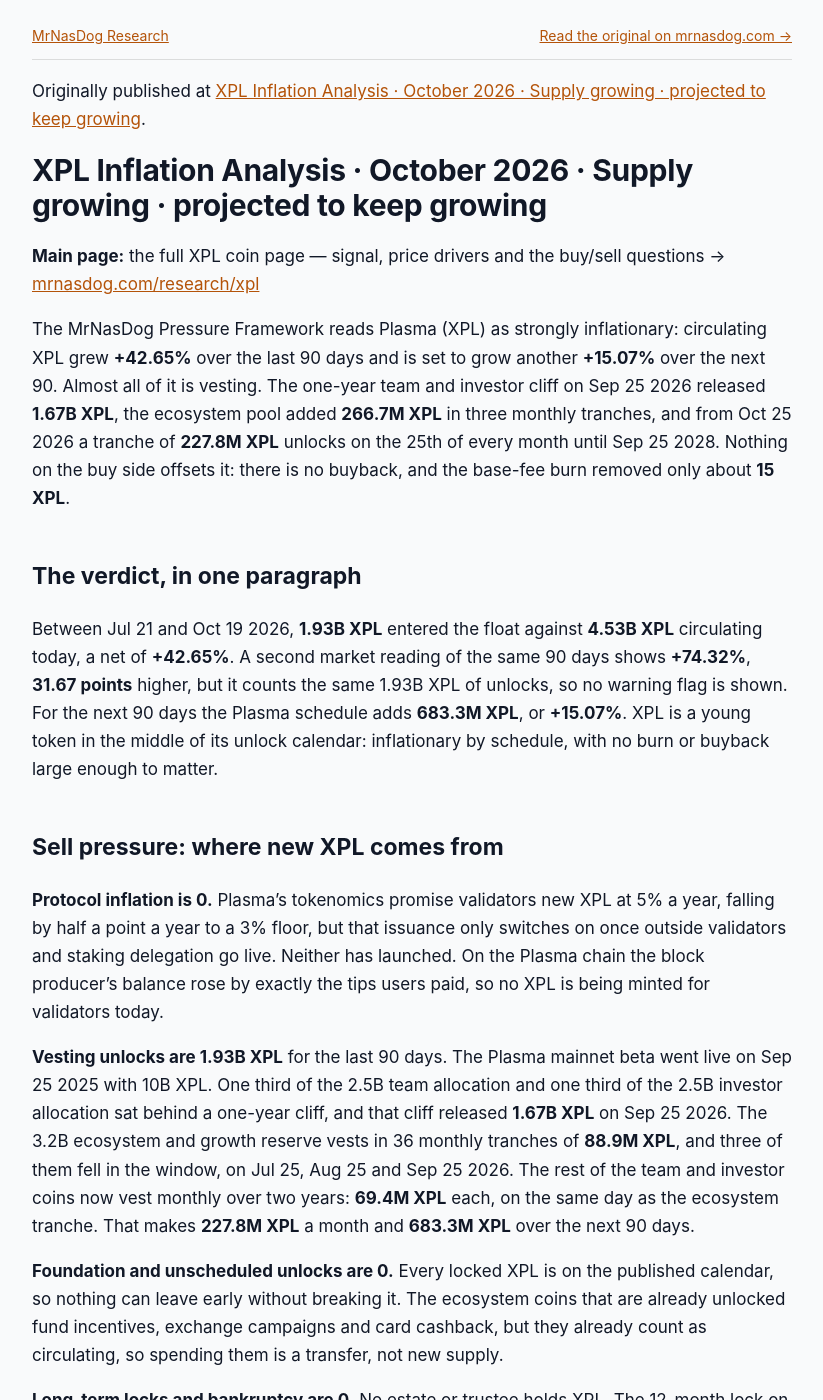
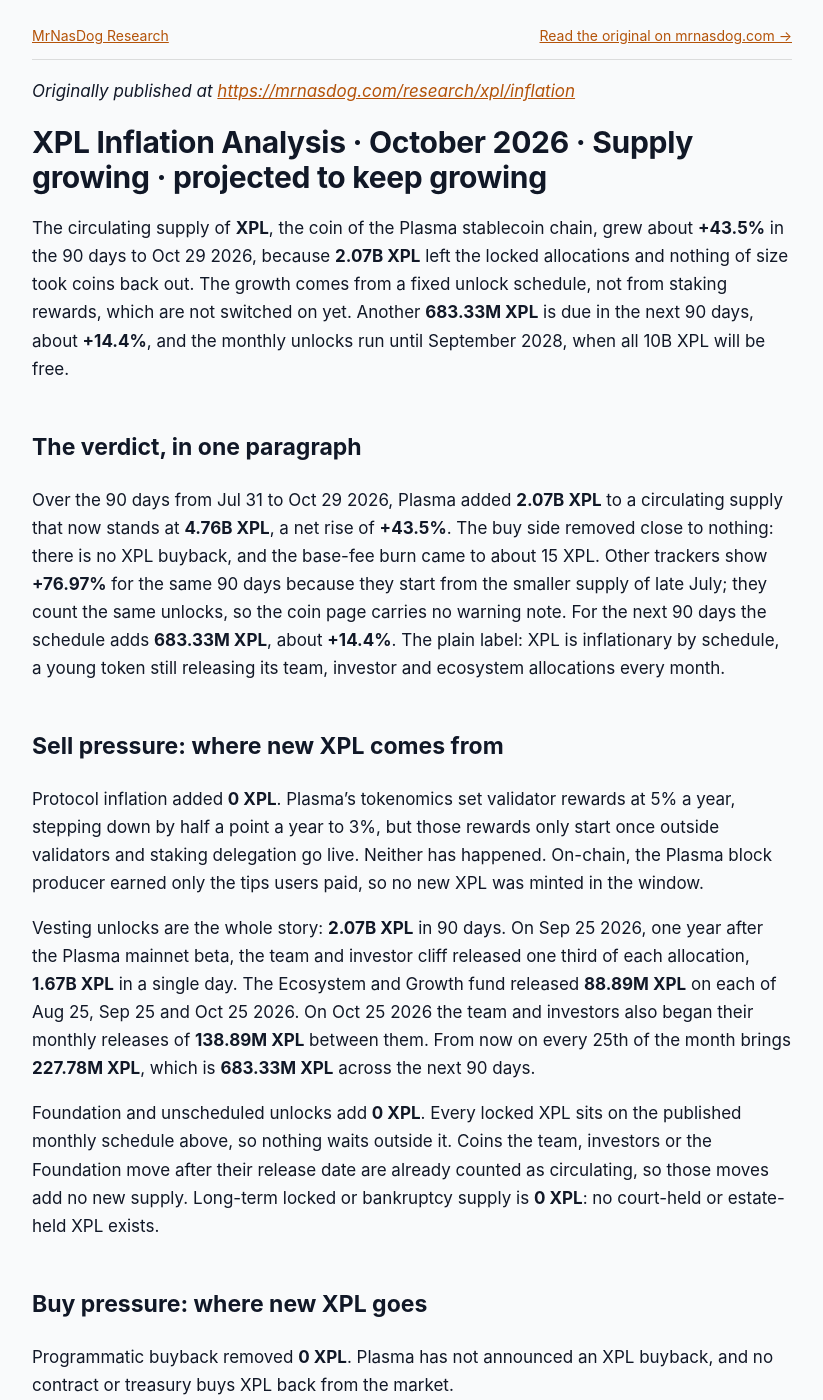
Before and after one commit to jeevansongmy-spec/mrnasdog-articles, a Jekyll site: the page built from crypto/xpl-pressure-framework.md, in a window 1280 px wide and 1400 px high. Shown: the whole window, without its empty margins (228-1051 px from the left). Built offline with Jekyll 4.4.1, drawn with Linux system fonts in a browser that asks for light colours; some of the changed text lies outside the part shown.

Commit message:
publish: crypto/xpl-pressure-framework

```diff
--- a/crypto/xpl-pressure-framework.md
+++ b/crypto/xpl-pressure-framework.md
@@ -1,67 +1,62 @@
 ---
-title: "XPL Inflation Analysis · October 2026 · Supply growing · projected to keep growing"
-description: "XPL is inflationary by schedule: a 1.67B team and investor cliff plus ecosystem unlocks added 1.93B XPL, +42.65% in 90 days. 227.8M more unlock monthly."
+title:         "XPL Inflation Analysis · October 2026 · Supply growing · projected to keep growing"
+description:   "XPL supply grew +43.5% in 90 days as 2.07B XPL unlocked, led by the Sep 25 2026 team and investor cliff. Another 683M XPL is due by late January 2027."
 canonical_url: "https://mrnasdog.com/research/xpl/inflation"
-tags: ["crypto", "xpl", "plasma", "stablecoin"]
-published: true
+tags:          ["crypto", "xpl", "plasma", "stablecoin"]
+published:     true
 ---
-Originally published at [XPL Inflation Analysis · October 2026 · Supply growing · projected to keep growing](https://mrnasdog.com/research/xpl/inflation).
+*Originally published at [https://mrnasdog.com/research/xpl/inflation](https://mrnasdog.com/research/xpl/inflation)*
 
 # XPL Inflation Analysis · October 2026 · Supply growing · projected to keep growing
 
-<!-- main-page -->
-**Main page:** the full XPL coin page — signal, price drivers and the buy/sell questions → [mrnasdog.com/research/xpl](https://mrnasdog.com/research/xpl)
-
-The MrNasDog Pressure Framework reads Plasma (XPL) as strongly inflationary: circulating XPL grew **+42.65%** over the last 90 days and is set to grow another **+15.07%** over the next 90. Almost all of it is vesting. The one-year team and investor cliff on Sep 25 2026 released **1.67B XPL**, the ecosystem pool added **266.7M XPL** in three monthly tranches, and from Oct 25 2026 a tranche of **227.8M XPL** unlocks on the 25th of every month until Sep 25 2028. Nothing on the buy side offsets it: there is no buyback, and the base-fee burn removed only about **15 XPL**.
+The circulating supply of **XPL**, the coin of the Plasma stablecoin chain, grew about **+43.5%** in the 90 days to Oct 29 2026, because **2.07B XPL** left the locked allocations and nothing of size took coins back out. The growth comes from a fixed unlock schedule, not from staking rewards, which are not switched on yet. Another **683.33M XPL** is due in the next 90 days, about **+14.4%**, and the monthly unlocks run until September 2028, when all 10B XPL will be free.
 
 ## The verdict, in one paragraph
 
-Between Jul 21 and Oct 19 2026, **1.93B XPL** entered the float against **4.53B XPL** circulating today, a net of **+42.65%**. A second market reading of the same 90 days shows **+74.32%**, **31.67 points** higher, but it counts the same 1.93B XPL of unlocks, so no warning flag is shown. For the next 90 days the Plasma schedule adds **683.3M XPL**, or **+15.07%**. XPL is a young token in the middle of its unlock calendar: inflationary by schedule, with no burn or buyback large enough to matter.
+Over the 90 days from Jul 31 to Oct 29 2026, Plasma added **2.07B XPL** to a circulating supply that now stands at **4.76B XPL**, a net rise of **+43.5%**. The buy side removed close to nothing: there is no XPL buyback, and the base-fee burn came to about 15 XPL. Other trackers show **+76.97%** for the same 90 days because they start from the smaller supply of late July; they count the same unlocks, so the coin page carries no warning note. For the next 90 days the schedule adds **683.33M XPL**, about **+14.4%**. The plain label: XPL is inflationary by schedule, a young token still releasing its team, investor and ecosystem allocations every month.
 
 ## Sell pressure: where new XPL comes from
 
-**Protocol inflation is 0.** Plasma's tokenomics promise validators new XPL at 5% a year, falling by half a point a year to a 3% floor, but that issuance only switches on once outside validators and staking delegation go live. Neither has launched. On the Plasma chain the block producer's balance rose by exactly the tips users paid, so no XPL is being minted for validators today.
+Protocol inflation added **0 XPL**. Plasma's tokenomics set validator rewards at 5% a year, stepping down by half a point a year to 3%, but those rewards only start once outside validators and staking delegation go live. Neither has happened. On-chain, the Plasma block producer earned only the tips users paid, so no new XPL was minted in the window.
 
-**Vesting unlocks are 1.93B XPL** for the last 90 days. The Plasma mainnet beta went live on Sep 25 2025 with 10B XPL. One third of the 2.5B team allocation and one third of the 2.5B investor allocation sat behind a one-year cliff, and that cliff released **1.67B XPL** on Sep 25 2026. The 3.2B ecosystem and growth reserve vests in 36 monthly tranches of **88.9M XPL**, and three of them fell in the window, on Jul 25, Aug 25 and Sep 25 2026. The rest of the team and investor coins now vest monthly over two years: **69.4M XPL** each, on the same day as the ecosystem tranche. That makes **227.8M XPL** a month and **683.3M XPL** over the next 90 days.
+Vesting unlocks are the whole story: **2.07B XPL** in 90 days. On Sep 25 2026, one year after the Plasma mainnet beta, the team and investor cliff released one third of each allocation, **1.67B XPL** in a single day. The Ecosystem and Growth fund released **88.89M XPL** on each of Aug 25, Sep 25 and Oct 25 2026. On Oct 25 2026 the team and investors also began their monthly releases of **138.89M XPL** between them. From now on every 25th of the month brings **227.78M XPL**, which is **683.33M XPL** across the next 90 days.
 
-**Foundation and unscheduled unlocks are 0.** Every locked XPL is on the published calendar, so nothing can leave early without breaking it. The ecosystem coins that are already unlocked fund incentives, exchange campaigns and card cashback, but they already count as circulating, so spending them is a transfer, not new supply.
-
-**Long-term locks and bankruptcy are 0.** No estate or trustee holds XPL. The 12-month lock on US buyers in the 2025 public sale ended on Jul 28 2026, but those coins were counted as circulating from launch, so the release did not change the float.
+Foundation and unscheduled unlocks add **0 XPL**. Every locked XPL sits on the published monthly schedule above, so nothing waits outside it. Coins the team, investors or the Foundation move after their release date are already counted as circulating, so those moves add no new supply. Long-term locked or bankruptcy supply is **0 XPL**: no court-held or estate-held XPL exists.
 
 ## Buy pressure: where new XPL goes
 
-**Programmatic buyback is 0.** Plasma does not buy XPL back with fees, revenue or treasury funds, and nothing in its docs, blog or news says it plans to.
+Programmatic buyback removed **0 XPL**. Plasma has not announced an XPL buyback, and no contract or treasury buys XPL back from the market.
 
-**The protocol fee burn is effectively 0.** Plasma copies Ethereum's EIP-1559 design, so the base fee of every transaction is destroyed. But Plasma's blocks are only about 7% full, the base fee stays close to zero, and simple USDT transfers are free for users. Over the 90 days the burn came to about **15 XPL**, and 12.5 XPL of that came from one busy hour on Oct 1 2026. Separately, about 22,470 XPL was sent by hand to dead addresses, a rounding error against 4.53B XPL in circulation.
+The protocol fee burn removed about **15 XPL**, which rounds to zero. Plasma follows the EIP-1559 design, so the base fee of every transaction is destroyed, but that base fee usually sits at 8 wei, a tiny fraction of one XPL, and plain USDT transfers on Plasma cost users nothing at all. Across all 7.76M blocks in the window, most of the burn came from a few busy minutes on Oct 1 2026. About 22K XPL that users sent to dead addresses is a separate, voluntary loss and is not part of this burn.
 
-**Foundation buying is 0**, and **new long-term locks are 0.** Since Sep 26 2026 the Plasma One card lets users lock XPL for 12 months to reach a higher card tier. That is a real lock for the user, but the coins still count as circulating, so it takes nothing out of the float. Staking, which could become a lock later, is not live.
+Foundation buying is **0 XPL**: the Foundation pays XPL out as Plasma One card cashback and growth rewards and does not buy it back. New long-term locks are **0 XPL** too. Since Sep 26 2026, Plasma One card users can lock XPL for 12 months to reach a higher card tier, but those coins still count as circulating, so the lock does not shrink the count.
 
 ## Foundation and overhang
 
-**5.47B XPL** is still locked, and all of it is scheduled: **1.67B** for the team, **1.67B** for investors and **2.13B** for the ecosystem reserve. These coins sit in custody wallets, not in a lock contract, so the calendar is the promise. On-chain, the large allocation wallets paid out far more than the cliff on Sep 25 2026 as coins were moved into new custody wallets, and on the same day the team moved 300M XPL to a fresh wallet. The ecosystem coins already released since launch, about **1.87B XPL**, are the foundation's working budget and are already in the float.
+**5.24B XPL** is still locked, more than the 4.76B XPL now circulating. The Ecosystem and Growth fund holds **2.04B XPL** of it, and the team and the investors hold about **1.6B XPL** each. None of it is unscheduled: it all leaves on the monthly path to September 2028.
 
-These balances are refreshed at every rebuild. If any of them falls faster than the calendar allows between refreshes, the extra outflow enters the foundation and unscheduled unlocks row at the next refresh.
+The allocations sit in plain wallets with a custodian, not in a lock contract. The five largest known allocation wallets held **2.18B**, **1.04B**, **556M**, **191M** and **122M XPL** on Oct 29 2026, and the team moved 300M XPL to a new wallet on the cliff day. We check these wallets at every rebuild. If coins leave them faster than the schedule allows, that extra outflow enters Sell #3 at the next refresh.
 
-## How XPL compares to other stablecoin and payment chains
+## How XPL compares to other stablecoin-focused Layer 1 chains
 
-Plasma competes with Tron and with newer chains built for stablecoins, but its supply works differently. Tron pays block producers new TRX every block and burns fees from heavy USDT traffic, so its supply story is issuance against burn. Plasma has no issuance yet and almost no burn, because it gives USDT transfers away for free. XPL's supply story is vesting: who holds the locked coins and when they arrive.
+Plasma is built to move stablecoins, and its users mostly pay no fee in XPL at all. That design is the main reason XPL has almost no burn. Tron, the largest chain for USDT, works the other way: every transfer consumes resources that are paid for by burning TRX or by staking it, so heavy stablecoin traffic on Tron removes TRX. Ethereum also burns the base fee of every transaction. On Plasma, the stablecoin traffic grows, but the XPL burn does not grow with it.
 
-That puts XPL closer to venture-backed Layer 1s in their first three years, such as Aptos, Sui or Monad, where a one-year cliff followed by monthly team and investor tranches drives the float. Against Ethereum, the contrast is the burn: Ethereum destroys part of every fee and removes thousands of ETH a quarter, while Plasma burned about 15 XPL in 90 days. Against hard-capped coins like Bitcoin, XPL has no cap at all once validator rewards start.
+On the sell side, XPL looks like other chains launched with large team and investor allocations: a one-year cliff, then two years of monthly releases. That shape makes the second and third years after launch the heaviest for new supply. Many older proof-of-stake chains get most of their new supply from staking rewards instead. XPL has not started those rewards yet, so when delegation goes live, a 5% yearly reward would come on top of the monthly unlocks.
 
-The practical difference is timing. Most of XPL's dilution is fixed in a calendar that runs to Sep 25 2028. After that, supply growth falls to whatever the validator reward rate is, 5% a year at the start and 3% in the long run, less the fee burn.
+XPL has no buyback and no lock that removes coins from circulation. Its total stays at the 10B XPL minted at launch only until staking rewards start; after that there is no hard cap. Its supply path is set almost entirely by the published unlock calendar.
 
 ## What to watch in the next 90 days
 
-**Oct 25 2026:** the first combined monthly unlock, 227.8M XPL from the team, investor and ecosystem allocations.
+On Nov 25 2026, **227.78M XPL** unlocks: 88.89M for the ecosystem fund and 138.89M for the team and investors.
 
-**Nov 25 2026 and Dec 25 2026:** the same 227.8M XPL each, taking the 90-day total to 683.3M XPL.
+On Dec 25 2026 and Jan 25 2027, the same **227.78M XPL** unlocks again each time, bringing the 90-day total to **683.33M XPL**.
 
-**Staking delegation:** no date is set, but the day outside validators and delegation go live, new XPL starts at about 5% a year and the protocol inflation row stops being zero.
+The start of staking delegation, which has no date yet. Plasma published its Torch design for handing over between validator sets on Oct 1 2026; when outside validators and delegation go live, the 5% yearly reward begins and Sell #1 stops being zero.
 
-**Plasma One card locks:** the 12-month card locks that began on Sep 26 2026 first unlock in late September 2027, and growth in locked balances shows how much XPL holders choose to keep off the market.
+The five large allocation wallets. If they send out more than the schedule releases, the extra moves into the sell ledger at the next refresh.
 
 ## Summary
 
-Plasma (XPL) is inflationary by schedule: circulating supply grew **+42.65%** in the 90 days to Oct 19 2026, driven by the **1.67B XPL** team and investor cliff on Sep 25 2026, and is set to grow **+15.07%** in the next 90 days as **227.8M XPL** unlocks every month. There is no buyback, the EIP-1559 fee burn is close to zero, and validator issuance has not started. The key risk is that monthly tranches keep landing until Sep 25 2028 while the fee burn stays too small to absorb any of them; staking delegation would add new issuance on top. The only ceiling is the calendar itself: **5.47B XPL** is still locked, and none of it is scheduled to stop.
+XPL, the coin of the Plasma stablecoin chain, grew its circulating supply by **+43.5%** in the 90 days to Oct 29 2026, almost all of it from the Sep 25 2026 team and investor cliff and the monthly ecosystem releases. Plasma has no buyback, and its fee burn removed only about 15 XPL, because most stablecoin transfers on Plasma cost nothing. The next 90 days add another **683.33M XPL**, about **+14.4%**, and the monthly unlocks of 227.78M XPL continue until September 2028. The main risk beyond the calendar is the start of staking rewards, which would add new XPL on top of the unlocks.
 
-*MrNasDog Pressure Framework analysis of XPL, Metric 1 — Inflation. Data + explanation only. Not financial advice. Checked Oct 19 2026.*
+*MrNasdog Pressure Framework analysis of XPL, Metric 1 — Inflation. Data + explanation only. Not financial advice. Checked Oct 28 2026.*
```
